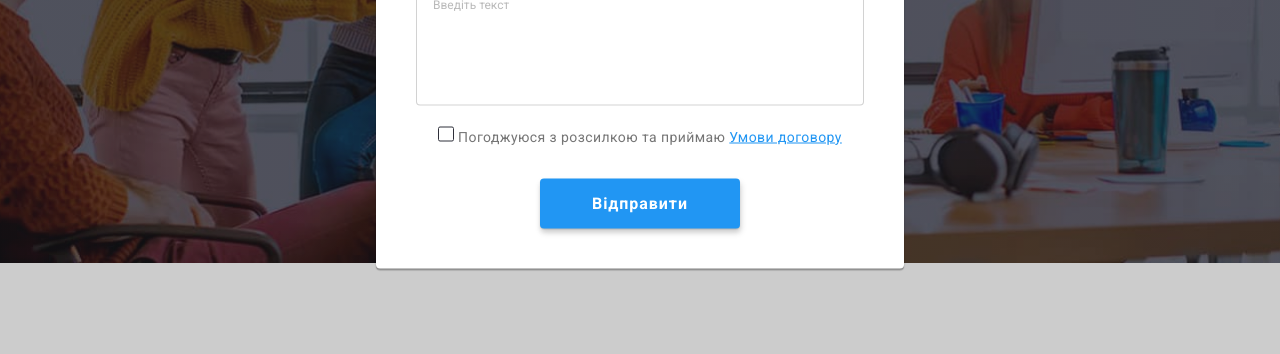
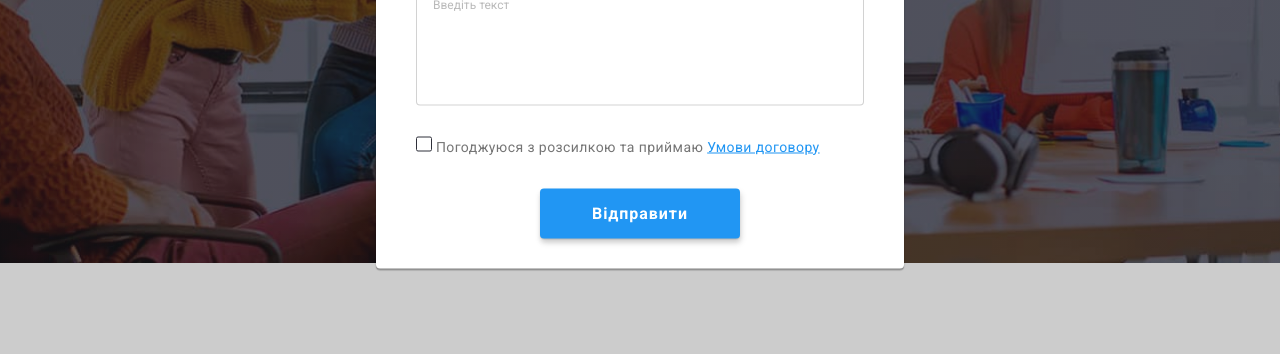
Before and after one commit to skinsoul/goit-markup-hw-06, a plain HTML site: page index.html in a window 1280 px wide. Both pictures are taken after a click on the button "Замовити послугу". Shown: the part 422-776 px from the top of the page. Drawn offline with nearby package versions, Linux system fonts and the light colour scheme.

Commit message:
Update styles.css

```diff
--- a/css/styles.css
+++ b/css/styles.css
@@ -859,20 +859,25 @@ img {
     transition-timing-function: cubic-bezier(0.4, 0, 0.2, 1);
 }
 .form-check {
+    display: inline-flex;
     margin-top: 20px;
     font-size: 14px;
     line-height: 1.7;
     letter-spacing: 0.03em;
     text-align: center;
     color: var(--secondary-text-color);
+    /* align-items: center; */
 }
+
 .icon-check {
-    display: inline-block;
+    display: inline-flex;
+    align-items: center;
     width: 16px;
     height: 15px;
     border: 1px solid var(--background-color);
     border-radius: 2px;
     outline: none;
+    align-items: center;
 }
 .checkbox {
     -webkit-appearance: none;
```
